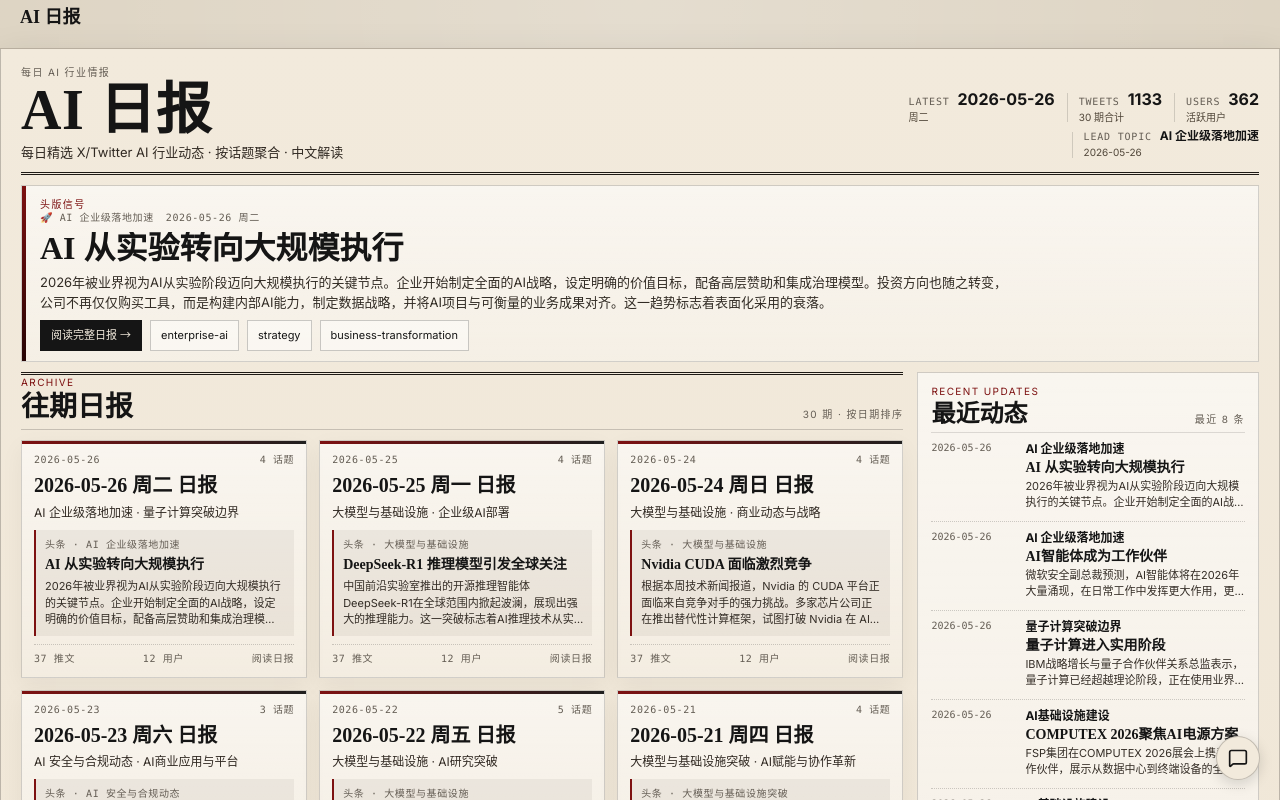
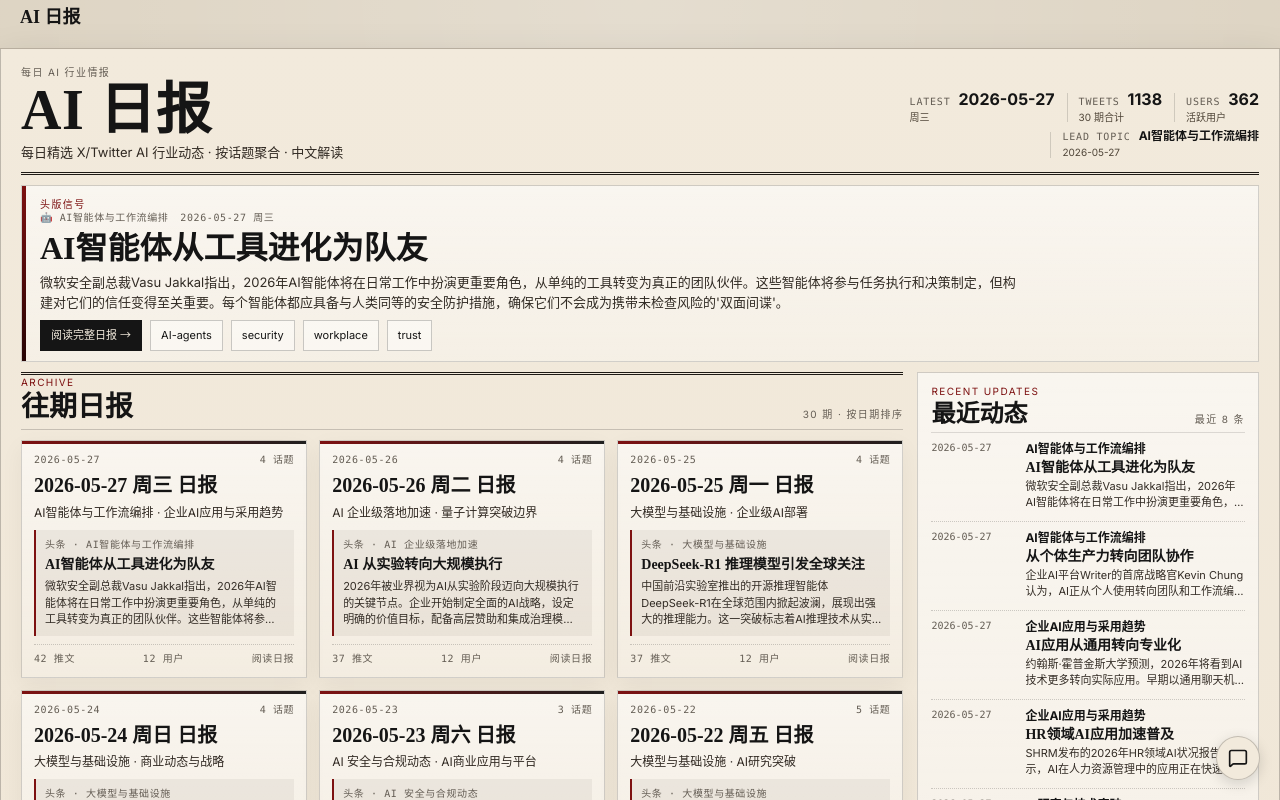
Before and after one commit to Vincentwei1021/ai-daily, a Next.js app: page / in a window 1280 px wide. Shown: the top 800 px of the page. Built offline with nearby package versions, Linux system fonts and the light colour scheme; no server answers.

Commit message:
daily: 2026-05-27

```diff
--- a/src/data/reports.ts
+++ b/src/data/reports.ts
@@ -14,6 +14,105 @@ export interface DailyReport {
 
 export const reports: DailyReport[] = [
   {
+    "date": "2026-05-27",
+    "weekday": "周三",
+    "timeRange": "05-26 08:30 ~ 05-27 08:30 (UTC+8)",
+    "tweetCount": 42,
+    "userCount": 12,
+    "topics": [
+      {
+        "title": "🤖 AI智能体与工作流编排",
+        "items": [
+          {
+            "bold": "AI智能体从工具进化为队友",
+            "detail": "微软安全副总裁Vasu Jakkal指出，2026年AI智能体将在日常工作中扮演更重要角色，从单纯的工具转变为真正的团队伙伴。这些智能体将参与任务执行和决策制定，但构建对它们的信任变得至关重要。每个智能体都应具备与人类同等的安全防护措施，确保它们不会成为携带未检查风险的'双面间谍'。",
+            "tags": [
+              "AI-agents",
+              "security",
+              "workplace",
+              "trust"
+            ]
+          },
+          {
+            "bold": "从个体生产力转向团队协作",
+            "detail": "企业AI平台Writer的首席战略官Kevin Chung认为，AI正从个人使用转向团队和工作流编排。这意味着协调整个工作流程、连接跨部门数据，并推动项目从创意到完成的全过程。随着推理能力的提升，AI系统将不再仅仅遵循指令，而是能够预测和主动响应需求。",
+            "tags": [
+              "workflow",
+              "collaboration",
+              "enterprise-AI",
+              "orchestration"
+            ]
+          }
+        ]
+      },
+      {
+        "title": "🏢 企业AI应用与采用趋势",
+        "items": [
+          {
+            "bold": "AI应用从通用转向专业化",
+            "detail": "约翰斯·霍普金斯大学预测，2026年将看到AI技术更多转向实际应用。早期以通用聊天机器人为特征的AI时代正在转向专门化应用。虽然人们能看到AI的潜在帮助，但'可能有用'与'实际产生有意义影响'之间仍存在显著差距。随着技术成熟，对专业化AI解决方案的兴趣正在增长。",
+            "tags": [
+              "enterprise",
+              "specialization",
+              "applications",
+              "maturity"
+            ]
+          },
+          {
+            "bold": "HR领域AI应用加速普及",
+            "detail": "SHRM发布的2026年HR领域AI状况报告显示，AI在人力资源管理中的应用正在快速发展。AI生成的测验和场景、候选人-职位匹配以及个性化学习推荐成为主要应用方向。组织需要将AI倡议与企业文化、员工体验策略和人力规划保持一致，避免因知识差距而错失未来成功机会。",
+            "tags": [
+              "HR",
+              "recruitment",
+              "learning",
+              "adoption"
+            ]
+          }
+        ]
+      },
+      {
+        "title": "🔬 AI研究与技术突破",
+        "items": [
+          {
+            "bold": "模型架构重要性超越规模",
+            "detail": "最新研究显示，'架构比模型更重要'的观点正在得到验证。微软的MDASH系统使用常规模型在网络安全基准测试中击败了Anthropic的Mythos，证明了有效的技能系统往往是轻量级定制或基于实践工程经验构建的。这一发现挑战了'更大即更好'的传统观念。",
+            "tags": [
+              "model-architecture",
+              "benchmarks",
+              "cybersecurity",
+              "efficiency"
+            ]
+          },
+          {
+            "bold": "Stanford AI Index揭示能力与治理差距",
+            "detail": "斯坦福HAI发布的2026年AI指数报告揭示了AI能力与管理准备之间日益扩大的差距。虽然AI持续快速融入全球经济，技术能力不断提升，投资加速，采用范围扩大，但我们在管理这些技术方面的准备程度仍然不足，这种差距可能带来潜在风险。",
+            "tags": [
+              "Stanford-HAI",
+              "governance",
+              "capabilities",
+              "risk-assessment"
+            ]
+          }
+        ]
+      },
+      {
+        "title": "🚀 产业动态与战略收购",
+        "items": [
+          {
+            "bold": "Meta进军人形机器人领域",
+            "detail": "Meta已收购初创公司Assured Robot Intelligence (ARI)，标志着其正式进入竞争激烈的人形机器人领域。这项于5月1日完成的收购将ARI团队引入Meta超级智能实验室，专注于开发机器人控制和自学习的基础AI模型。Meta的目标是为人形硬件提供底层AI平台，类似于谷歌Android的模式。",
+            "tags": [
+              "Meta",
+              "robotics",
+              "acquisition",
+              "humanoid"
+            ]
+          }
+        ]
+      }
+    ]
+  },
+  {
     "date": "2026-05-26",
     "weekday": "周二",
     "timeRange": "05-25 08:30 ~ 05-26 08:30 (UTC+8)",
@@ -3104,115 +3203,6 @@ export const reports: DailyReport[] = [
               "video-generation",
               "business-sustainability",
               "compute-costs"
-            ]
-          }
-        ]
-      }
-    ]
-  },
-  {
-    "date": "2026-04-27",
-    "weekday": "周一",
-    "timeRange": "04-26 08:30 ~ 04-27 08:30 (UTC+8)",
-    "tweetCount": 37,
-    "userCount": 12,
-    "topics": [
-      {
-        "title": "🧠 大模型与基础设施",
-        "items": [
-          {
-            "bold": "DeepSeek V4 大幅降低推理成本",
-            "detail": "Google Cloud Next 大会透露，DeepSeek V4 模型现已开放预览版，推理成本仅为 R1 的一小部分。这一突破性进展标志着大模型商业化应用的重要里程碑，有望显著降低企业部署AI解决方案的门槛。成本优势将加速AI技术在更多行业的普及应用。",
-            "tags": [
-              "DeepSeek",
-              "inference",
-              "cost-reduction",
-              "Google Cloud"
-            ]
-          },
-          {
-            "bold": "边缘AI成为新增长引擎",
-            "detail": "研华科技将边缘AI视为关键增长驱动力，着重发展实时应用场景。边缘计算与AI结合能够减少延迟、提升隐私保护，特别适用于工业自动化、智慧城市等领域。这一趋势反映了AI计算正从云端向终端设备迁移的重要变化。",
-            "tags": [
-              "edge-AI",
-              "real-time",
-              "Advantech",
-              "industrial"
-            ]
-          }
-        ]
-      },
-      {
-        "title": "💼 产业动态与投资",
-        "items": [
-          {
-            "bold": "AI热潮再次推动股市创新高",
-            "detail": "人工智能相关股票强劲上涨，带动标普500指数再创历史新高。尽管其他行业板块出现下跌，但AI概念股的卓越表现足以支撑整体市场。投资者对AI技术商业化前景保持乐观，但也有分析师担忧股价是否已脱离基本面支撑。",
-            "tags": [
-              "stock-market",
-              "S&P500",
-              "AI-stocks",
-              "investment"
-            ]
-          },
-          {
-            "bold": "谷歌在台27亿美元投资获批",
-            "detail": "台湾经济部批准谷歌两项总计270.8亿新台币的投资案，资金主要用于数据处理、电子信息供应服务及半导体库存采购业务。这是谷歌在台湾的第二次大规模连续投资，凸显了台湾在全球AI产业链中的重要地位。",
-            "tags": [
-              "Google",
-              "Taiwan",
-              "investment",
-              "semiconductor"
-            ]
-          }
-        ]
-      },
-      {
-        "title": "🏛️ 政策与监管",
-        "items": [
-          {
-            "bold": "美国州级AI立法进展更新",
-            "detail": "最新统计显示，2026年美国州级AI法案提案持续增加，主要针对私营部门AI开发者和部署者。立法重点集中在AI系统的透明度、责任归属和风险管控等方面，但不涉及政府AI应用、教育和选举干预等领域。各州监管框架逐渐成形。",
-            "tags": [
-              "legislation",
-              "US-states",
-              "AI-regulation",
-              "private-sector"
-            ]
-          },
-          {
-            "bold": "美方警告中国AI技术窃取",
-            "detail": "美国官方发出警告，指控中国涉嫌窃取AI相关技术。这一指控反映了中美在AI技术竞争中的紧张关系，预计将影响两国在人工智能领域的合作与交流。技术安全已成为国际AI竞争的重要维度。",
-            "tags": [
-              "China",
-              "US",
-              "AI-theft",
-              "geopolitics"
-            ]
-          }
-        ]
-      },
-      {
-        "title": "🔬 AI研究与应用",
-        "items": [
-          {
-            "bold": "NASA举办AI科学理解讲座",
-            "detail": "NASA组织AI/ML科技讲座系列活动，探讨人工智能在科学研究中的理解意义。讲座聚焦AI如何改变天体物理学等科学领域的研究方法，以及机器学习在宇宙观测数据分析中的应用前景。科学界对AI辅助研究的关注度持续上升。",
-            "tags": [
-              "NASA",
-              "scientific-AI",
-              "astrophysics",
-              "research"
-            ]
-          },
-          {
-            "bold": "日本雪场试点AI安全监控",
-            "detail": "白马五龙雪场在阿尔卑斯1号双人缆车区域开展基于图像的AI测试，旨在提升运营安全性。测试将利用安装在该区域的安全摄像头捕获的视频画面，通过AI技术实现智能监控。这代表了AI在体育休闲产业安全管理中的创新应用。",
-            "tags": [
-              "Japan",
-              "ski-resort",
-              "safety-AI",
-              "video-surveillance"
             ]
           }
         ]
```
